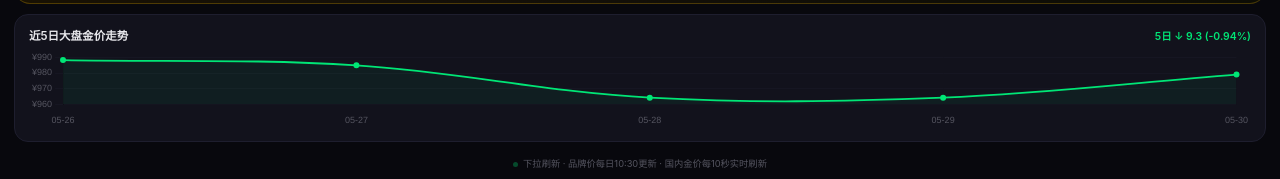
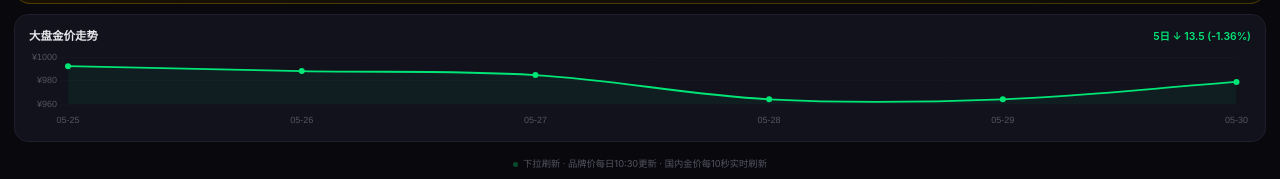
Before and after one commit to zcl1123/gold-brands, a plain HTML site: page index.html in a window 1280 px wide. Shown: the part 378-557 px from the top of the page. Drawn offline with nearby package versions, Linux system fonts and the light colour scheme; no server answers.

Commit message:
fix: 走势图保留6个数据点，去掉"近5日"文字
Co-Authored-By: Claude Opus 4.7 <noreply@anthropic.com>

```diff
--- a/data.json
+++ b/data.json
@@ -15,6 +15,10 @@
     "description": "中国黄金投资金条基础金价（上海黄金交易所Au99.99参考价）"
   },
   "basePriceHistory": [
+    {
+      "date": "05-25",
+      "price": 992.5
+    },
     {
       "date": "05-26",
       "price": 988.3
--- a/index.html
+++ b/index.html
@@ -202,7 +202,7 @@
 <!-- 5日趋势迷你图 -->
 <div class="trend-sect">
   <div class="t-head">
-    <span class="t-title">近5日大盘金价走势</span>
+    <span class="t-title">大盘金价走势</span>
     <span class="t-change" id="tChange">--</span>
   </div>
   <div class="trend-wrap"><canvas id="trendChart"></canvas></div>
--- a/scripts/update.js
+++ b/scripts/update.js
@@ -155,7 +155,7 @@ function buildFullData(extractedPrices) {
   const lastEntry = history[history.length - 1];
   if (!lastEntry || lastEntry.date !== today) {
     history.push({ date: today, price: basePrice });
-    if (history.length > 5) history = history.slice(-5);
+    if (history.length > 6) history = history.slice(-6);
   } else {
     lastEntry.price = basePrice;
   }
```
